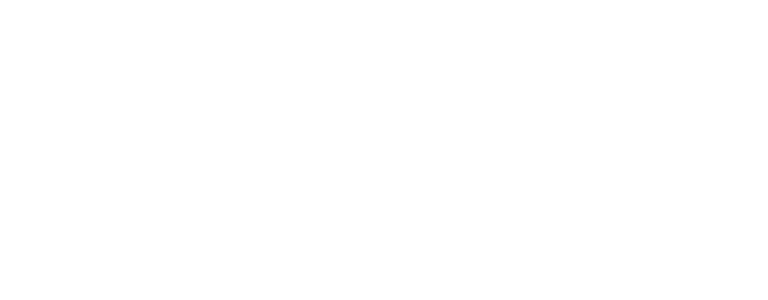
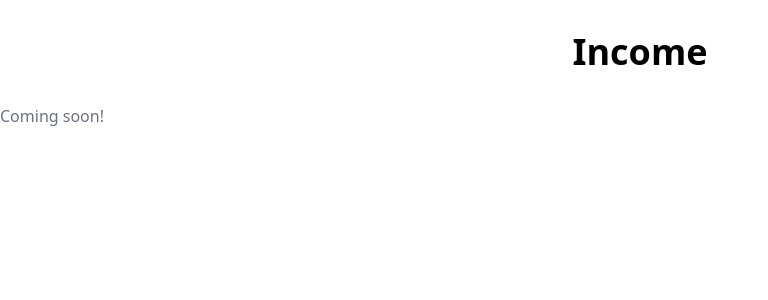
Before and after one commit to Quintenntje/VanLife, a React (Vite) app: page /host/income in a window 1280 px wide. Before the commit this address had no page. Shown: the top 300 px of the page, without its empty margins (0-768 px from the left). Built offline with nearby package versions, Linux system fonts and the light colour scheme; what miragejs would draw is missing.

Commit message:
feat: add host pages and update routing in App component

```diff
--- a/src/App.jsx
+++ b/src/App.jsx
@@ -4,6 +4,9 @@
 import Vans from "./pages/Vans";
 import VanDetail from "./pages/VanDetail";
 import Layout from "./components/Layout";
+import Dashboard from "./pages/Host/Dashboard";
+import Income from "./pages/Host/Income";
+import Reviews from "./pages/Host/Reviews";
 
 import "./server";
 
@@ -13,12 +16,14 @@
       <Routes></Routes>
 
       <Routes>
-        <Route element={<Layout />}>
-          <Route path="/" element={<Home />} />
-          <Route path="/about" element={<About />} />
-          <Route path="/vans" element={<Vans />} />
-          <Route path="/vans/:id" element={<VanDetail />} />
-        </Route>
+        <Route element={<Layout />} />
+        <Route path="/" element={<Home />} />
+        <Route path="/about" element={<About />} />
+        <Route path="/vans" element={<Vans />} />
+        <Route path="/vans/:id" element={<VanDetail />} />
+        <Route path="/host" element={<Dashboard />} />
+        <Route path="/host/income" element={<Income />} />
+        <Route path="/host/reviews" element={<Reviews />} />
       </Routes>
     </BrowserRouter>
   );
--- a/src/components/navbar/Navbar.jsx
+++ b/src/components/navbar/Navbar.jsx
@@ -6,9 +6,10 @@
       <nav className="max-w-6xl mx-auto px-4 py-5">
         <div className="flex justify-between items-center">
           <div className="font-bold text-xl md:text-2xl">
-           <NavbarLink to="/"> #VANLIFE</NavbarLink>
+            <NavbarLink to="/"> #VANLIFE</NavbarLink>
           </div>
           <div className="flex space-x-4 md:space-x-6">
+            <NavbarLink to="/host">Host</NavbarLink>
             <NavbarLink to="/">Home</NavbarLink>
             <NavbarLink to="/about">About</NavbarLink>
             <NavbarLink to="/vans">Vans</NavbarLink>
--- /dev/null
+++ b/src/pages/Host/Dashboard.jsx
@@ -0,0 +1,4 @@
+export default function Dashboard(){
+
+    return (  <h1>dashboard</h1>)
+}
--- /dev/null
+++ b/src/pages/Host/Income.jsx
@@ -0,0 +1,9 @@
+import SubpageTitle from "../../components/titles/SubpageTitle";
+export default function Income() {
+  return (
+    <>
+      <SubpageTitle>Income</SubpageTitle>
+      <p className="text-gray-500">Coming soon!</p>
+    </>
+  );
+}
--- /dev/null
+++ b/src/pages/Host/Reviews.jsx
@@ -0,0 +1,9 @@
+import SubpageTitle from "../../components/titles/SubpageTitle";
+export default function Reviews(){
+    return (
+        <>
+        <SubpageTitle>Reviews</SubpageTitle>
+        <p className="text-gray-500">Coming soon!</p>
+        </>
+    );
+}
```
Also changed, not shown: src/components/Navbar.jsx (deleted).
